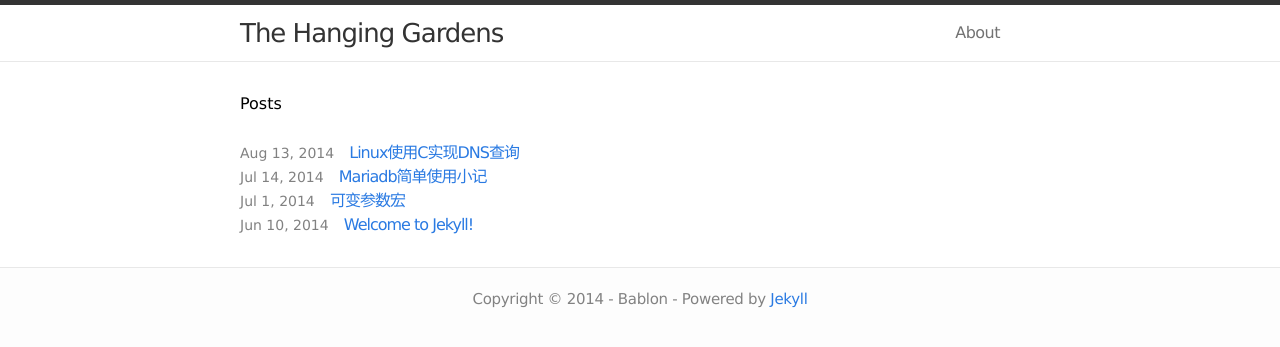
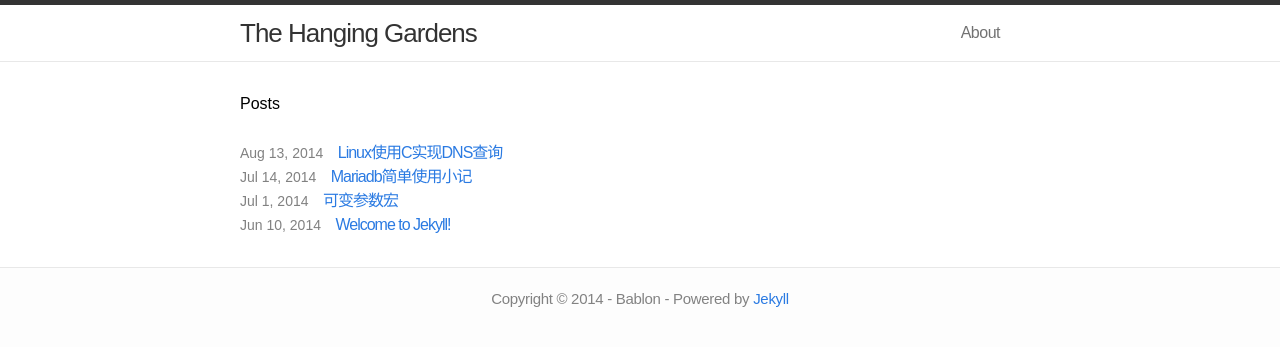
Before and after one commit to bablon/bablon.github.io, a Jekyll site: the page built from index.html, in a window 1280 px wide. Shown: the top 347 px of the page. Built offline with Jekyll 4.4.1, drawn with Linux system fonts in a browser that asks for light colours.

Commit message:
Update main.css

```diff
--- a/css/main.css
+++ b/css/main.css
@@ -12,7 +12,7 @@ body {
   /*font-family: "Lucida Grande","Lucida Sans Unicode",Helvetica,Arial,Verdana,sans-serif;*/
   /*font-family: 1em "Droid Sans","Lucida Grande",Arial,"DejaVu Sans",Verdana,sans-serif;*/
   /*font-family: Helvetica, Arial, sans-serif;*/
-  font-family: "Droid Sans","Lucida Grande", Arial, sans-serif;
+  font-family: Arial, SimSun, sans-serif;
   font-size: 16px;
   line-height: 1.5;
   font-weight: 300;
```
